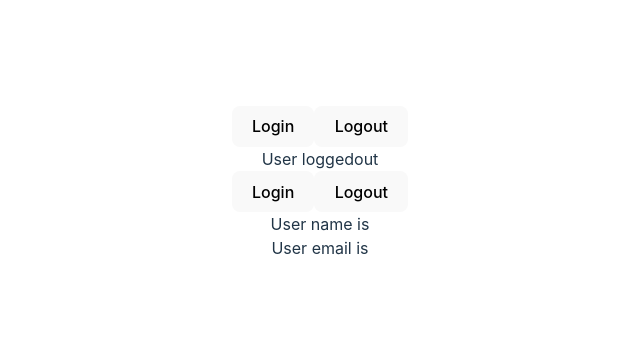
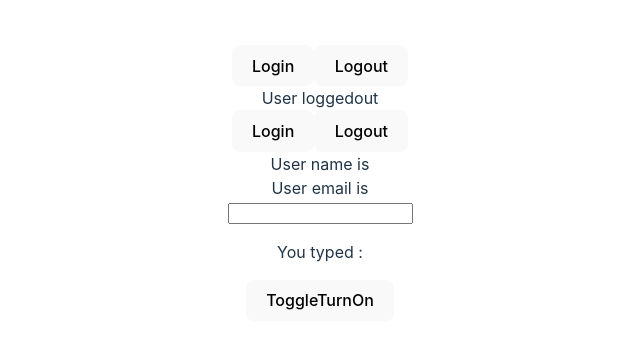
Before and after one commit to AmulyaAT/iVoyant-task, a React (Vite) app: page / in a window 1280 px wide. Shown: the part 217-566 px from the top of the page, without its empty margins (320-960 px from the left). Built offline with nearby package versions, Linux system fonts and the light colour scheme.

Commit message:
usestate for toggling between two states

```diff
--- a/src/App.tsx
+++ b/src/App.tsx
@@ -1,5 +1,7 @@
 import './App.css'
+import { Textinput } from './Components/State/Inputtext'
 import { LoggedIn } from './Components/State/LoggedIn'
+import { ToggleSwitches } from './Components/State/ToggleSwitch'
 import { User } from './Components/State/User'
 
 function App() {
@@ -9,6 +11,8 @@ function App() {
     <>
       <LoggedIn/>
       <User/>
+      <Textinput/>
+      <ToggleSwitches/>
     </>
   )
 }
--- /dev/null
+++ b/src/Components/State/Inputtext.tsx
@@ -0,0 +1,16 @@
+import { useState } from "react";
+
+
+export const Textinput =()=>{
+    const [text, setText] = useState<string>("");
+
+    return(
+        <>
+        <input
+        type="text"
+        value={text}
+        onChange={(e) => setText(e.target.value)} />
+        <p>You typed :{text}</p>
+        </>
+    )
+}
--- /dev/null
+++ b/src/Components/State/ToggleSwitch.tsx
@@ -0,0 +1,12 @@
+import { useState } from "react";
+
+export const ToggleSwitches = () => {
+  const [isOn,setIsOn]=useState<boolean>(false)
+    return(
+        <>
+        <button onClick={() => setIsOn(!isOn)}>Toggle
+        {isOn?"Turnoff":"TurnOn"}
+        </button>
+        </>
+    )
+}
```
Also changed, not shown: src/Components/State/User.tsx (line endings or trailing spaces).
